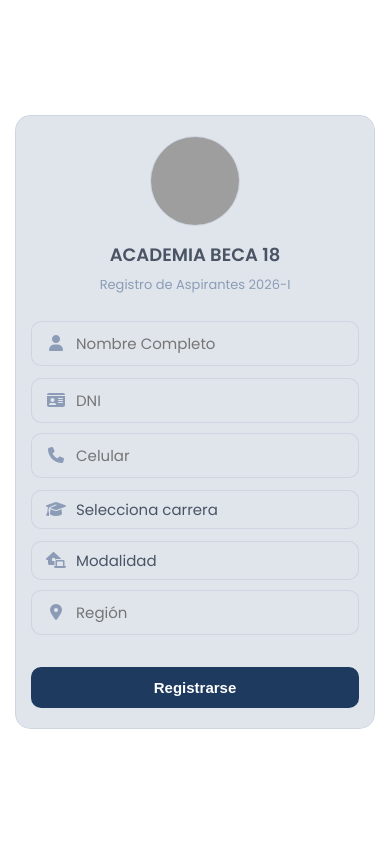
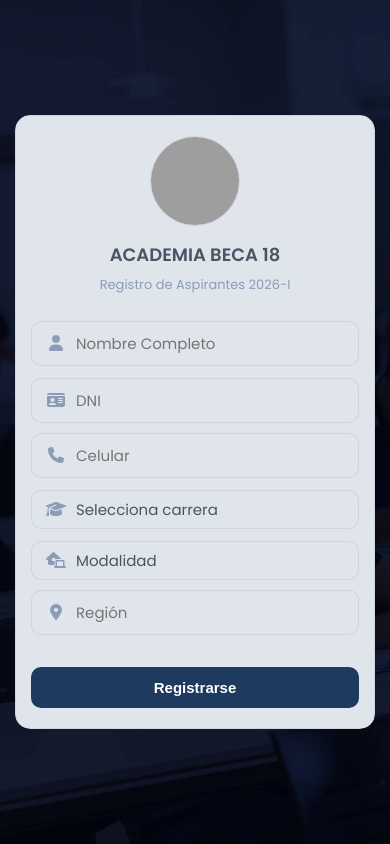
Before and after one commit to udepservicio/academia, a Flask app: page /registro in a window 390 px wide. Run offline with Flask 3, Linux system fonts and the light colour scheme; grey boxes are pictures that could not be loaded.

Commit message:
Update registro.html

```diff
--- a/templates/registro.html
+++ b/templates/registro.html
@@ -284,7 +284,7 @@
         @media (max-width: 767px) {
             body {
                 padding: 15px;
-                background: url("https://www.udep.edu.pe/dircom/wp-content/uploads/sites/20/2023/03/favicon-udep.jpg") no-repeat center center fixed;
+                background: url("/static/fo.jpg") no-repeat center center fixed;
                 background-size: cover;
             }
 
```
